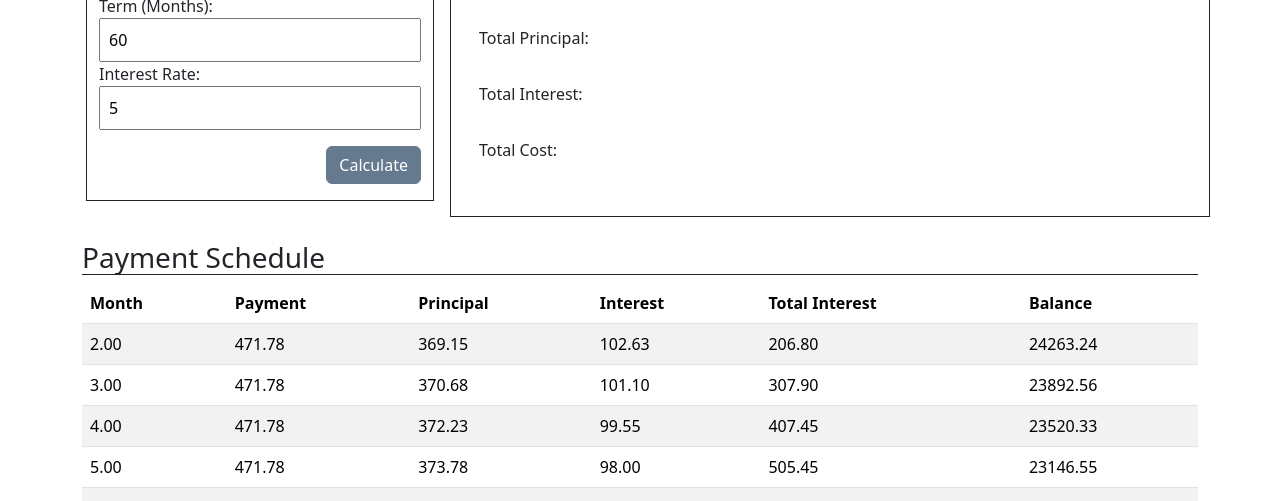
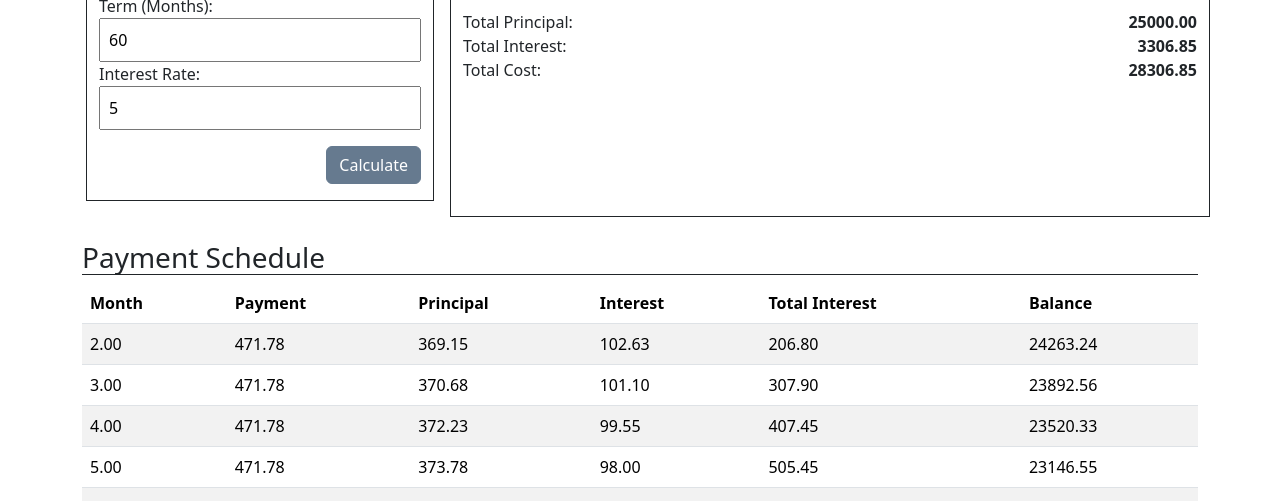
Before and after one commit to SawJay/LoanShark, a plain HTML site: page app.html in a window 1280 px wide. Both pictures are taken after a click on the button "Calculate". Shown: the part 293-794 px from the top of the page. Drawn offline with nearby package versions, Linux system fonts and the light colour scheme; some packages are replaced by stand-ins of ours; a script that the page names is missing.

Commit message:
Rough draft loan shark working

```diff
--- a/app.html
+++ b/app.html
@@ -94,21 +94,21 @@
                         </p>
                         <div class="row row-cols-2">
                             <div class="col">
-                                <label class="text-left m-3">Total Principal:</label>
+                                <label class="text-start">Total Principal:</label>
                             </div>
-                            <div class="col text-right" id="totalPrincipal">
+                            <div class="col text-end" id="totalPrincipal">
 
                             </div>
-                            <div class="col text-left m-3">
+                            <div class="col text-start">
                                 <label>Total Interest:</label><br>
                             </div>
-                            <div class="col text-right" id="totalInterest">
+                            <div class="col text-end" id="totalInterest">
 
                             </div>
-                            <div class="col text-left m-3">
+                            <div class="col text-start">
                                 <label>Total Cost:</label>
                             </div>
-                            <div class="col text-right" id="totalCost">
+                            <div class="col text-end" id="totalCost">
 
                             </div>
                         </div>
--- a/css/site.css
+++ b/css/site.css
@@ -144,6 +144,14 @@ footer .bi:hover {
     font-weight: bold;
 }
 
+#totalInterest {
+    font-weight: bold;
+}
+
+#totalPrincipal {
+    font-weight: bold;
+}
+
 #monthlyPayment {
     font-weight: bold;
     color: green;
--- a/js/site.js
+++ b/js/site.js
@@ -10,7 +10,11 @@ function getValues() {
 
   let monthlyPayment = getMonthlyPayment(loanAmount, loanLength, loanRate);
 
-  displayLoan(monthlyPayment);
+  let totalCostOfLoan =  calculateTotalCostOfLoan(monthlyPayment, loanLength);
+
+  let totalInterestOfLoan = calculateTotalInterestOfLoan(loanAmount, totalCostOfLoan)
+
+  displayLoan(monthlyPayment, totalCostOfLoan, totalInterestOfLoan, loanAmount);
 
   let monthlyPayments = calculateLoan(monthlyPayment, loanAmount, loanLength, loanRate);
 
@@ -25,6 +29,23 @@ function getMonthlyPayment(loanAmount, loanLength, loanRate) {
 
   return monthlyPayment;
 
+}
+
+// get total interest
+function calculateTotalCostOfLoan (monthlyPayment, loanLength) {
+
+  let totalCostOfLoan = monthlyPayment * loanLength;
+
+  return totalCostOfLoan;
+
+}
+
+// calculate total interest of Loan
+function calculateTotalInterestOfLoan(loanAmount, totalCostOfLoan){
+
+  let totalInterestOfLoan = totalCostOfLoan - loanAmount;
+
+  return totalInterestOfLoan;
 }
 
 function calculateLoan(monthlyPayment, loanAmount, loanLength, loanRate) {
@@ -63,10 +84,19 @@ function calculateLoan(monthlyPayment, loanAmount, loanLength, loanRate) {
 }
 
 // displaying main monthly payment
-function displayLoan(monthlyPayment, totalCost) {
+function displayLoan(monthlyPayment, totalCost, totalInterestOfLoan, loanAmount) {
 
   let monthlyPaymentPar = document.getElementById('monthlyPayment');
   monthlyPaymentPar.innerHTML = monthlyPayment.toFixed(2);
+
+  let totalCostDisplay = document.getElementById('totalCost');
+  totalCostDisplay.innerHTML = totalCost.toFixed(2);
+
+  let totalInterestDisplay = document.getElementById('totalInterest');
+  totalInterestDisplay.innerHTML = totalInterestOfLoan.toFixed(2);
+
+  let totalPrincipleDisplay = document.getElementById('totalPrincipal');
+  totalPrincipleDisplay.innerHTML = loanAmount.toFixed(2);
 
 }
 
```
